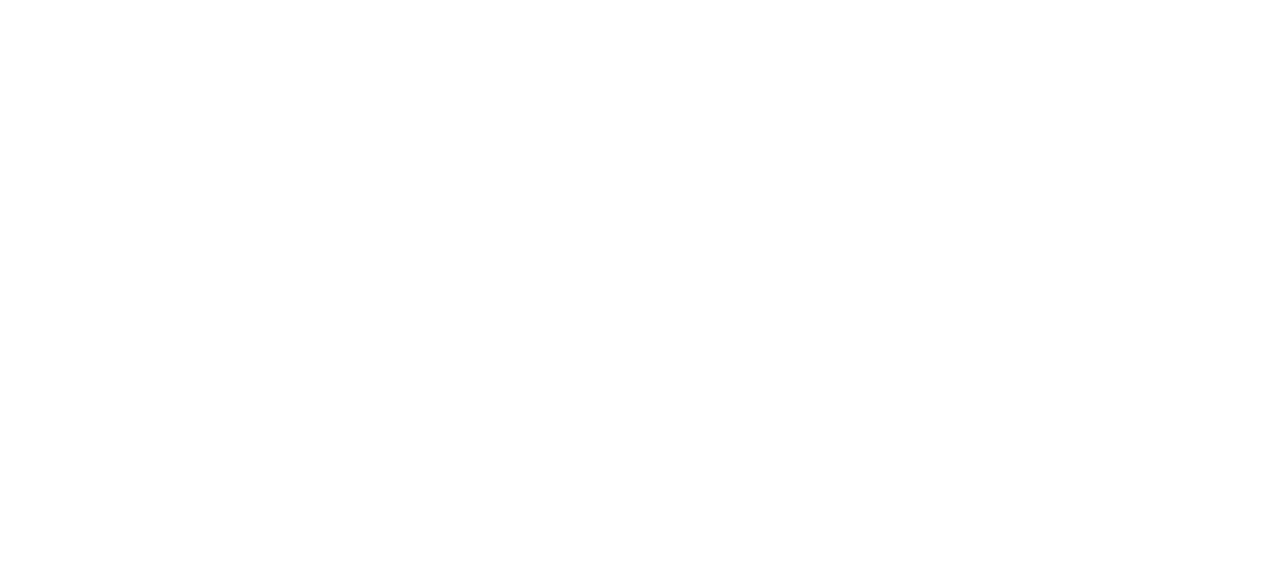
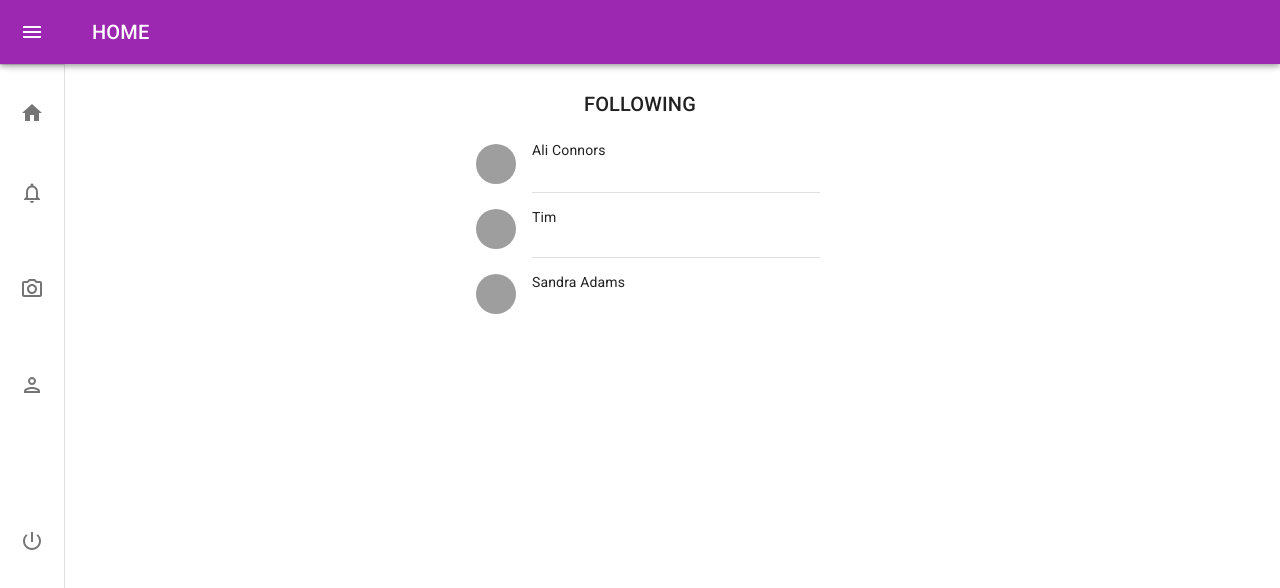
Before and after one commit to ruberyln/Social-media-app-project, a React (Create React App) app in the folder demo-client-master/: page /following in a window 1280 px wide. Before the commit this address had no page. Shown: the top 588 px of the page. Built offline with nearby package versions, Linux system fonts and the light colour scheme; grey boxes are pictures that could not be loaded.

Commit message:
Follower and following page done

```diff
--- a/demo-client-master/src/App.js
+++ b/demo-client-master/src/App.js
@@ -45,6 +45,11 @@
           path="/followers"
           element={user ? <Followers /> : <Followers />}
         />
+         <Route
+          exact
+          path="/following"
+          element={user ? <Following /> : <Following />}
+        />
 
         <Route
           exact
--- a/demo-client-master/src/components/follow.jsx
+++ b/demo-client-master/src/components/follow.jsx
@@ -6,7 +6,7 @@
 
 
 function Follow () {
-const [follow , setfollow] = useState (2000)
+const [follow , setfollow] = useState (3)
 
 const [followactive, setfollowactive] =useState(false)
 
@@ -36,7 +36,7 @@
 
     <Button variant="outlined" color = "secondary"
     component = {Link}
-    href = {"/following"} >Following 100 </Button>
+    href = {"/following"} >Following 3 </Button>
 
 
     <IconButton onClick = {followf} variant="outlined" color = "secondary" ><PersonAddAlt1Icon/> </IconButton>
--- a/demo-client-master/src/components/followers.jsx
+++ b/demo-client-master/src/components/followers.jsx
@@ -21,7 +21,8 @@
             alignItems: "center",
           }}
         >
-      <Typography>Followers</Typography>
+      <Typography variant = "h6">FOLLOWERS
+      </Typography>
       <List sx={{ width: '100%', maxWidth: 360, bgcolor: 'background.paper', mt:'4' }}>
           <ListItem alignItems="flex-start">
               <ListItemAvatar>
--- a/demo-client-master/src/components/following.jsx
+++ b/demo-client-master/src/components/following.jsx
@@ -6,19 +6,31 @@
 import ListItemAvatar from '@mui/material/ListItemAvatar';
 import Avatar from '@mui/material/Avatar';
 import Typography from '@mui/material/Typography';
-
-export default function Following() {
+import  Drawer  from './drawer';
+import { Container,Box } from '@mui/material';
+export default function Followers() {
 
   return (
-    <List sx={{ width: '100%', maxWidth: 360, bgcolor: 'background.paper' }}>
+      <><Drawer/>
+      <Container component ="main">
+           <Box
+          sx={{
+            marginTop: 11,
+            display: "flex",
+            flexDirection: "column",
+            alignItems: "center",
+          }}
+        >
+      <Typography variant = "h6">FOLLOWING
+      </Typography>
+      <List sx={{ width: '100%', maxWidth: 360, bgcolor: 'background.paper', mt:'4' }}>
           <ListItem alignItems="flex-start">
               <ListItemAvatar>
                   <Avatar alt="Remy Sharp" src="/static/images/avatar/1.jpg" />
               </ListItemAvatar>
               <ListItemText
 
-          secondary={
-            <React.Fragment>
+                  secondary={<React.Fragment>
                       <Typography
                           sx={{ display: 'inline' }}
                           component="span"
@@ -28,9 +40,7 @@
                           Ali Connors
                       </Typography>
 
-            </React.Fragment>
-          }
-        />
+                  </React.Fragment>} />
           </ListItem>
           <Divider variant="inset" component="li" />
           <ListItem alignItems="flex-start">
@@ -39,20 +49,19 @@
               </ListItemAvatar>
               <ListItemText
 
-          secondary={
-            <React.Fragment>
+primary={<React.Fragment>
     <Typography
         sx={{ display: 'inline' }}
         component="span"
         variant="body2"
         color="text.primary"
     >
-
+      Tim
     </Typography>
 
-            </React.Fragment>
-          }
-        />
+
+
+                  </React.Fragment>} />
           </ListItem>
           <Divider variant="inset" component="li" />
           <ListItem alignItems="flex-start">
@@ -61,8 +70,7 @@
               </ListItemAvatar>
               <ListItemText
 
-          primary={
-            <React.Fragment>
+                  primary={<React.Fragment>
                       <Typography
                           sx={{ display: 'inline' }}
                           component="span"
@@ -72,10 +80,10 @@
                           Sandra Adams
                       </Typography>
 
-            </React.Fragment>
-          }
-        />
+                  </React.Fragment>} />
           </ListItem>
       </List>
+     </Box>
+      </Container></>
   );
 }
```
Lines whose indentation alone changed are shown as unchanged.
